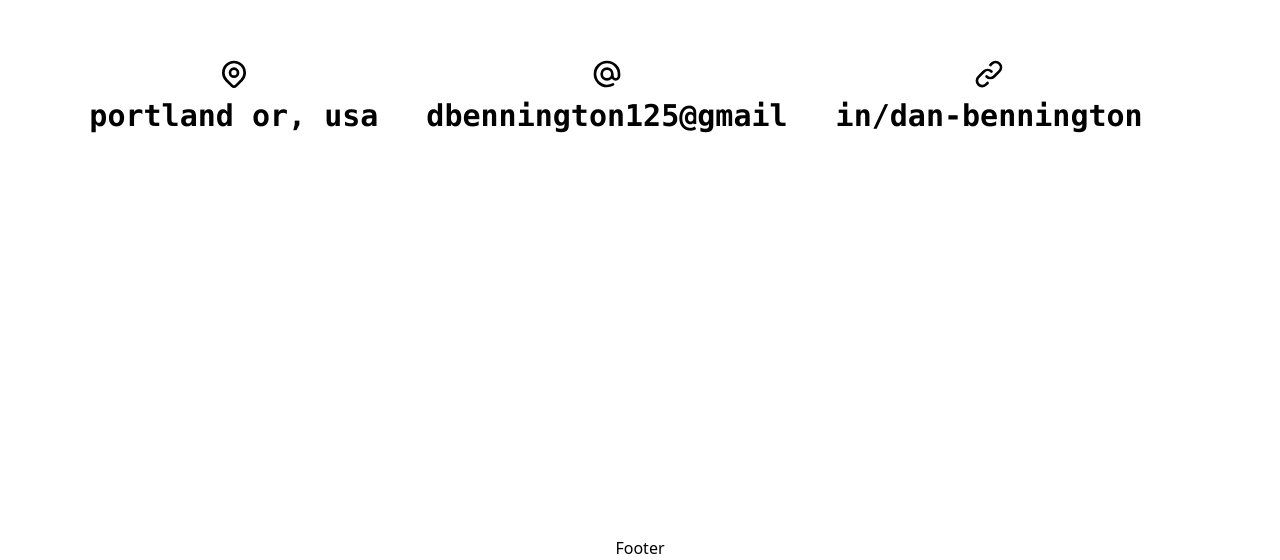
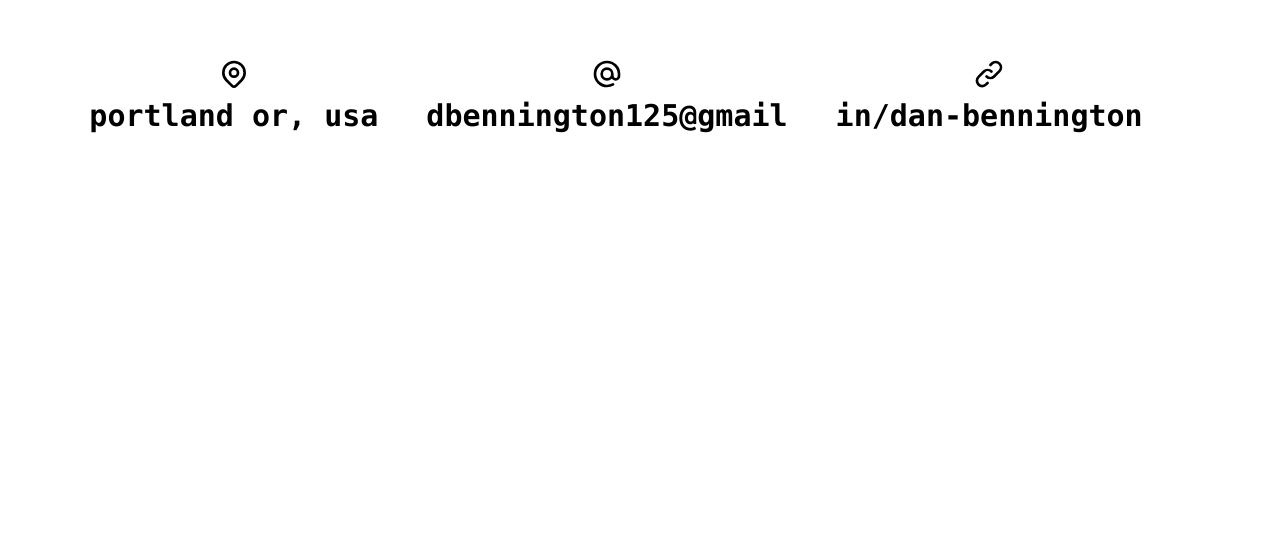
Before and after one commit to dbennin125/site-tailwind, a React (Create React App) app: page / in a window 1280 px wide. Shown: the part 3544-4104 px from the top of the page. After the commit the page ends 4080 px from the top, so only its background shows below. Built offline with nearby package versions, Linux system fonts and the light colour scheme.

Commit message:
footer removed until updated

```diff
--- a/src/App.js
+++ b/src/App.js
@@ -3,7 +3,7 @@ import React, { useState, useEffect } from "react";
 import { Contact } from "./componets/Contact";
 import { About } from "./componets/About";
 import { Dropdown } from "./componets/Dropdown";
-import { Footer } from "./componets/Footer";
+// import { Footer } from "./componets/Footer";
 import { NavBar } from "./componets/NavBar";
 import { Splash } from "./componets/Splash";
 import { Tech } from "./componets/Tech";
@@ -35,7 +35,7 @@ function App() {
       <Projects />
       <Tech />
       <Contact />
-      <Footer />
+      {/* <Footer /> */}
     </>
   );
 }
```
